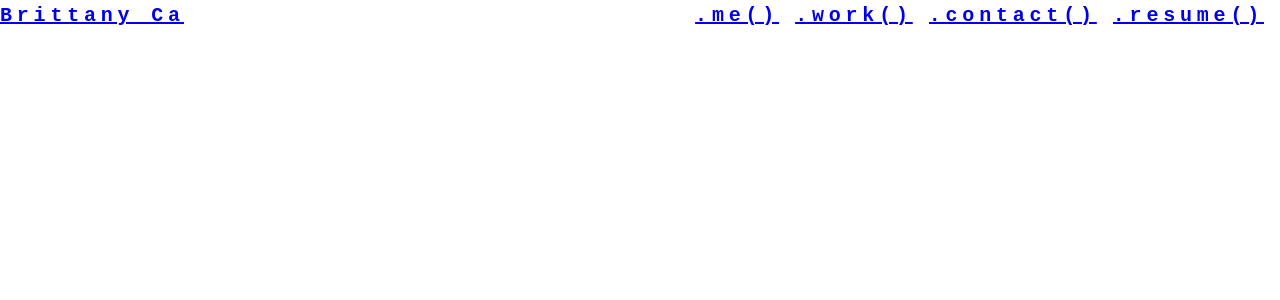
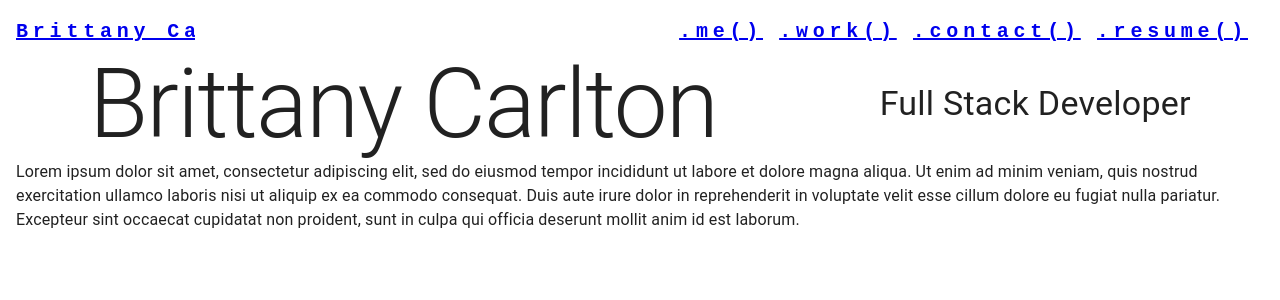
Before and after one commit to devBritt/britt-carlton-portfolio, a React (Create React App) app: page / in a window 1280 px wide. Shown: the top 300 px of the page. Built offline with nearby package versions, Linux system fonts and the light colour scheme.

Commit message:
Create homepage/about structure

```diff
--- a/src/App.js
+++ b/src/App.js
@@ -1,5 +1,5 @@
-import { CssBaseline } from '@mui/material';
 import './assets/css/App.css';
+import { CssBaseline, Box } from '@mui/material';
 
 import { BrowserRouter as Router, Routes, Route } from 'react-router-dom';
 
@@ -7,16 +7,20 @@
 import Header from './components/header';
 import Footer from './components/footer';
 
+// pages
+import About from './pages/home-about';
+
 function App() {
     return (
-        <Router>
-            <div className="App">
+        <Box className="App" padding={2}>
+            <Router>
+                <CssBaseline />
                 <Header />
 
                 <main>
                     <Routes>
                         {/* TODO: add corresponding page to Route element */}
-                        <Route path='/' element={<></>} />
+                        <Route path='/' element={<About />} />
                         <Route path='/work' element={<></>} />
                         <Route path='/contact' element={<></>} />
                         <Route path='/resume' element={<></>} />
@@ -24,8 +28,8 @@
                 </main>
 
                 <Footer />
-            </div>
-        </Router>
+            </Router>
+        </Box>
         );
     }
 
--- a/src/pages/home-about.js
+++ b/src/pages/home-about.js
@@ -0,0 +1,54 @@
+import { Grid, Typography } from "@mui/material";
+
+const About = () => {
+    return (
+        <article>
+            <Grid
+                container
+                spacing={2}
+                id={'about'}
+                aria-label={'homepage and about Brittany Carlton'}
+                justifyContent={'space-around'}
+                alignItems={'center'}
+            >
+                <Grid
+                    item
+                    id={'developer-name'}
+                    aria-label={"the developer's name"}
+                >
+                    <Typography
+                        component={'h1'}
+                        variant={'h1'}
+                    >
+                        Brittany Carlton
+                    </Typography>
+                </Grid>
+
+                <Grid
+                    item
+                    id={'developer-roles'}
+                    aria-label={"the developer's job roles"}
+                >
+                    <Typography
+                        component={'h2'}
+                        variant={'h4'}
+                    >
+                        Full Stack Developer
+                    </Typography>
+                </Grid>
+            </Grid>
+
+            <Typography
+                component={'p'}
+                variant={'body1'}
+                align={'left'}
+                id={'about-text'}
+                aria-label={'about Brittany text'}
+            >
+                    Lorem ipsum dolor sit amet, consectetur adipiscing elit, sed do eiusmod tempor incididunt ut labore et dolore magna aliqua. Ut enim ad minim veniam, quis nostrud exercitation ullamco laboris nisi ut aliquip ex ea commodo consequat. Duis aute irure dolor in reprehenderit in voluptate velit esse cillum dolore eu fugiat nulla pariatur. Excepteur sint occaecat cupidatat non proident, sunt in culpa qui officia deserunt mollit anim id est laborum.
+            </Typography>
+        </article>
+    );
+}
+
+export default About;
```
